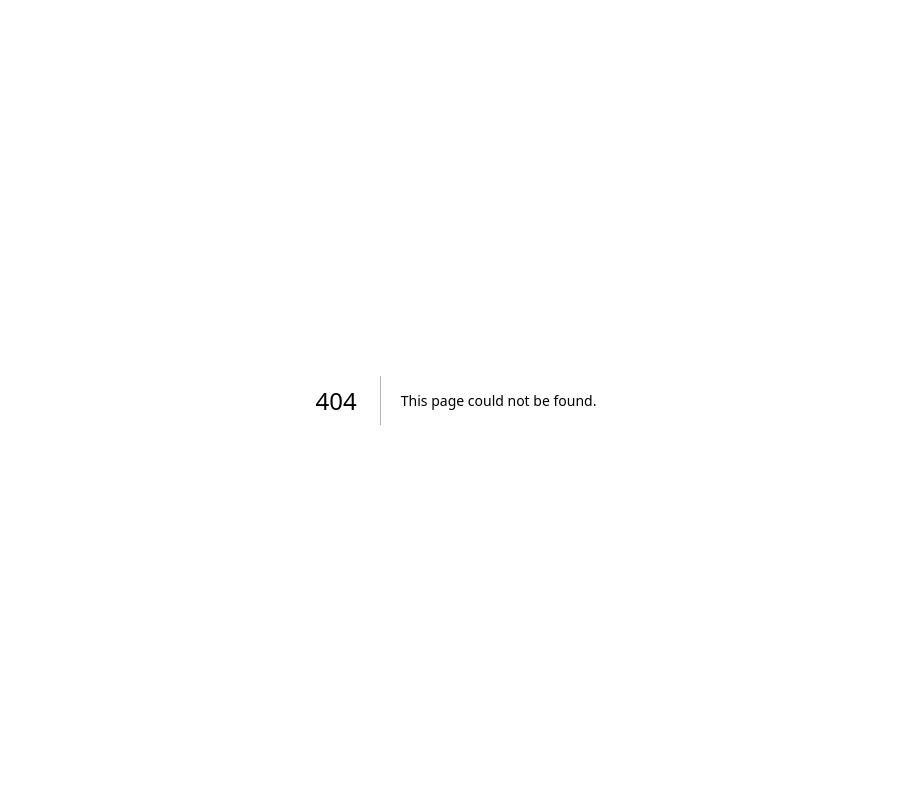
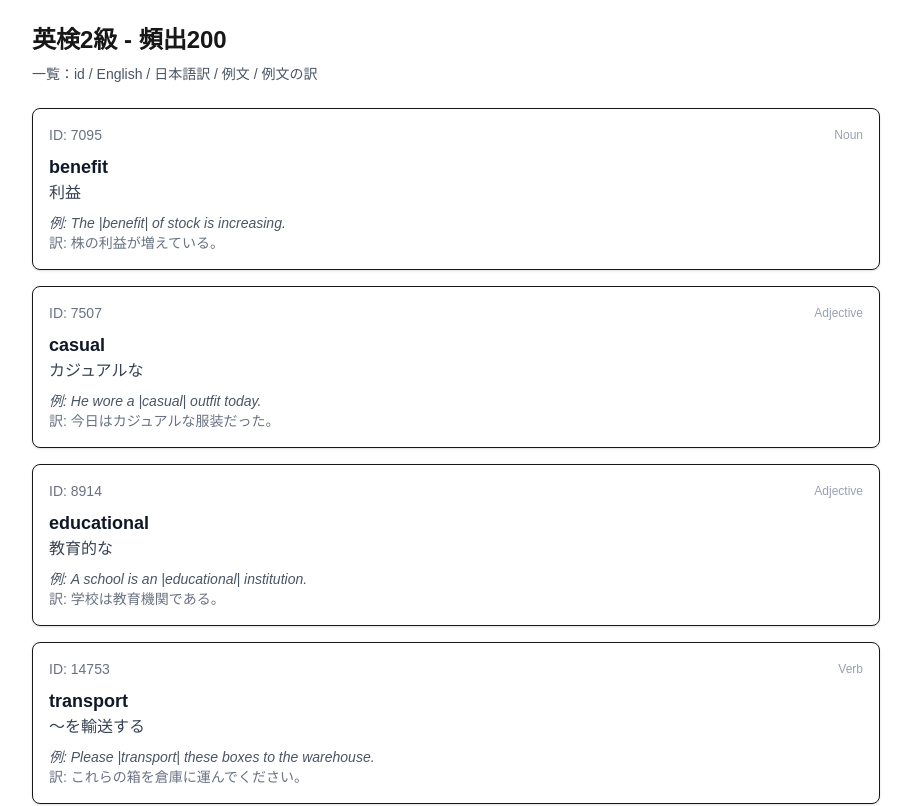
Before and after one commit to r77tchan/word, a Next.js app: page /list in a window 1280 px wide. Before the commit this address had no page. Shown: the top 806 px of the page, without its empty margins (184-1095 px from the left). Built offline with nearby package versions, Linux system fonts and the light colour scheme.

Commit message:
lessonページの調整中

```diff
--- /dev/null
+++ b/app/lesson/page.tsx
@@ -0,0 +1,90 @@
+import data from "@/lib/英検_2級_頻出_200.json";
+
+// 型定義
+type Item = {
+  id: string;
+  english: string;
+  translation?: string;
+  example?: string;
+  example_translation?: string;
+  part_of_speech?: string;
+};
+
+// 変換辞書
+const posMap: Record<string, string> = {
+  noun: "名",
+  adjective: "形",
+  verb: "動",
+  adverb: "副",
+};
+
+// 変換関数
+function mapPos(pos?: unknown): string | undefined {
+  if (typeof pos !== "string") return undefined;
+  return posMap[pos.toLowerCase()] ?? pos;
+}
+
+// 型チェック
+function normalize(raw: any): Item | null {
+  if (!raw || typeof raw.id !== "string" || typeof raw.english !== "string")
+    return null;
+  return {
+    id: raw.id,
+    english: raw.english,
+    translation:
+      typeof raw.translation === "string" ? raw.translation : undefined,
+    example: typeof raw.example === "string" ? raw.example : undefined,
+    example_translation:
+      typeof raw.example_translation === "string"
+        ? raw.example_translation
+        : undefined,
+    part_of_speech: mapPos(raw.part_of_speech),
+  };
+}
+
+const items: Item[] = Array.isArray(data)
+  ? data.map(normalize).filter((v): v is Item => v !== null)
+  : [];
+
+export default function lessonPage() {
+  return (
+    <main className="max-w-4xl mx-auto p-6">
+      <h1 className="text-2xl font-bold mb-2">英検2級 - 頻出200</h1>
+      <p className="text-sm text-gray-600 mb-6">
+        一覧：id / English / 日本語訳 / 例文 / 例文の訳
+      </p>
+
+      <ul className="space-y-4">
+        {items.length > 0 ? (
+          items.map((item) => (
+            <li
+              key={item.id}
+              className="p-4 bg-white rounded-lg shadow-sm border"
+            >
+              <div className="flex items-center justify-between mb-2">
+                <span className="text-sm text-gray-500">ID: {item.id}</span>
+                <span className="text-xs text-gray-400 capitalize">
+                  {item.part_of_speech}
+                </span>
+              </div>
+
+              <div className="text-lg font-semibold text-gray-900">
+                {item.english}
+              </div>
+              <div className="text-base text-gray-700">{item.translation}</div>
+
+              <div className="mt-2 text-sm italic text-gray-600">
+                例: {item.example}
+              </div>
+              <div className="text-sm text-gray-500">
+                訳: {item.example_translation}
+              </div>
+            </li>
+          ))
+        ) : (
+          <li className="text-gray-600">データがありません</li>
+        )}
+      </ul>
+    </main>
+  );
+}
--- /dev/null
+++ b/app/list/page.tsx
@@ -0,0 +1,55 @@
+import data from "@/lib/英検_2級_頻出_200.json";
+
+type Item = {
+  id: string;
+  english: string;
+  translation?: string;
+  example?: string;
+  example_translation?: string;
+  part_of_speech?: string;
+};
+
+const items = data as unknown as Item[];
+
+export default function listPage() {
+  return (
+    <main className="max-w-4xl mx-auto p-6">
+      <h1 className="text-2xl font-bold mb-2">英検2級 - 頻出200</h1>
+      <p className="text-sm text-gray-600 mb-6">
+        一覧：id / English / 日本語訳 / 例文 / 例文の訳
+      </p>
+
+      <ul className="space-y-4">
+        {items.length > 0 ? (
+          items.map((item) => (
+            <li
+              key={item.id}
+              className="p-4 bg-white rounded-lg shadow-sm border"
+            >
+              <div className="flex items-center justify-between mb-2">
+                <span className="text-sm text-gray-500">ID: {item.id}</span>
+                <span className="text-xs text-gray-400 capitalize">
+                  {item.part_of_speech}
+                </span>
+              </div>
+
+              <div className="text-lg font-semibold text-gray-900">
+                {item.english}
+              </div>
+              <div className="text-base text-gray-700">{item.translation}</div>
+
+              <div className="mt-2 text-sm italic text-gray-600">
+                例: {item.example}
+              </div>
+              <div className="text-sm text-gray-500">
+                訳: {item.example_translation}
+              </div>
+            </li>
+          ))
+        ) : (
+          <li className="text-gray-600">データがありません</li>
+        )}
+      </ul>
+    </main>
+  );
+}
--- a/app/page.tsx
+++ b/app/page.tsx
@@ -1,5 +1,16 @@
-import data from "../lib/英検_3級_頻出_200.json";
+import Link from "next/link";
 
 export default function Home() {
-  return <main>hello</main>;
+  return (
+    <main>
+      <div className="flex justify-center mt-32 gap-5">
+        <Link href="/lesson" className="bg-red-300 p-4">
+          レッスン
+        </Link>
+        <Link href="/list" className="bg-blue-300 p-4">
+          リスト
+        </Link>
+      </div>
+    </main>
+  );
 }
```
